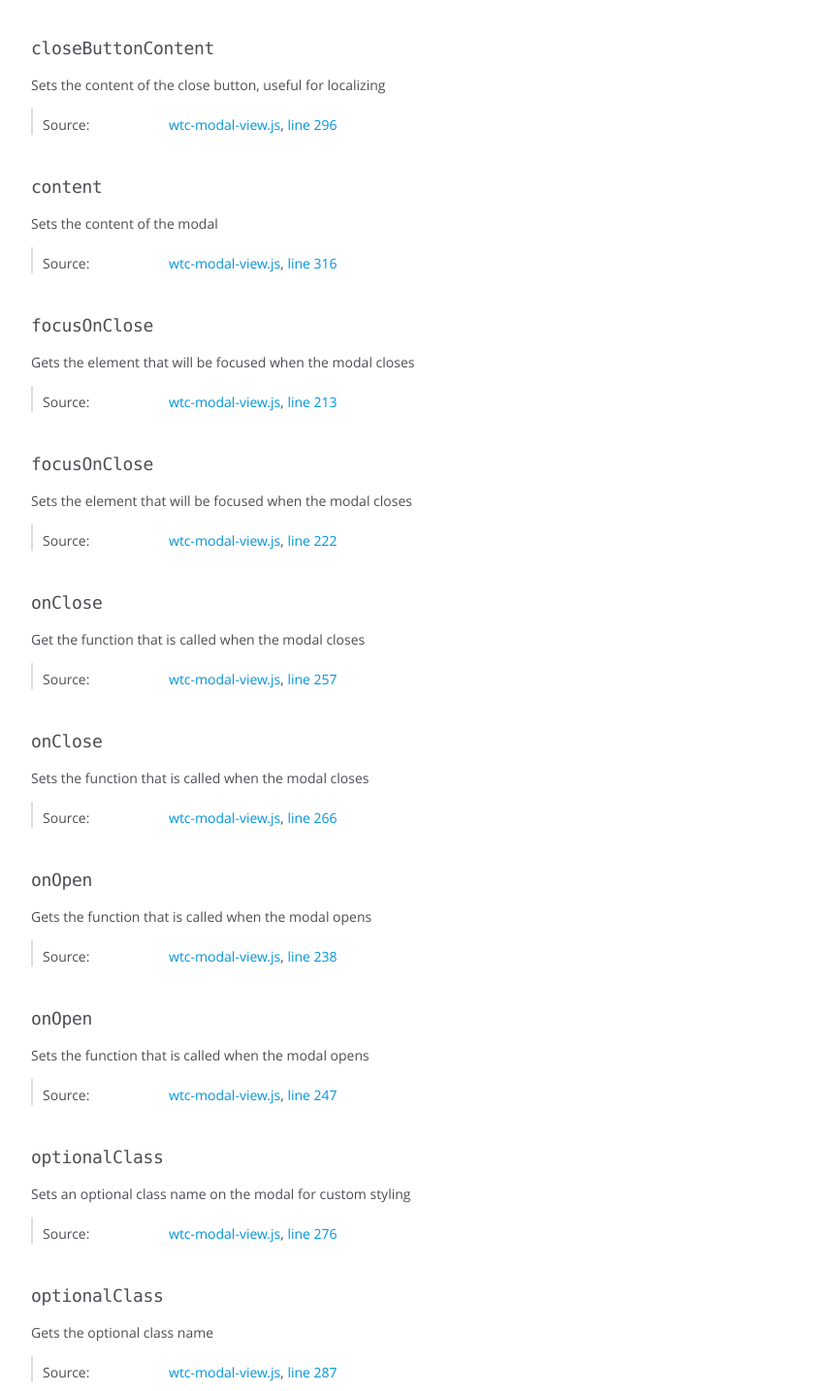
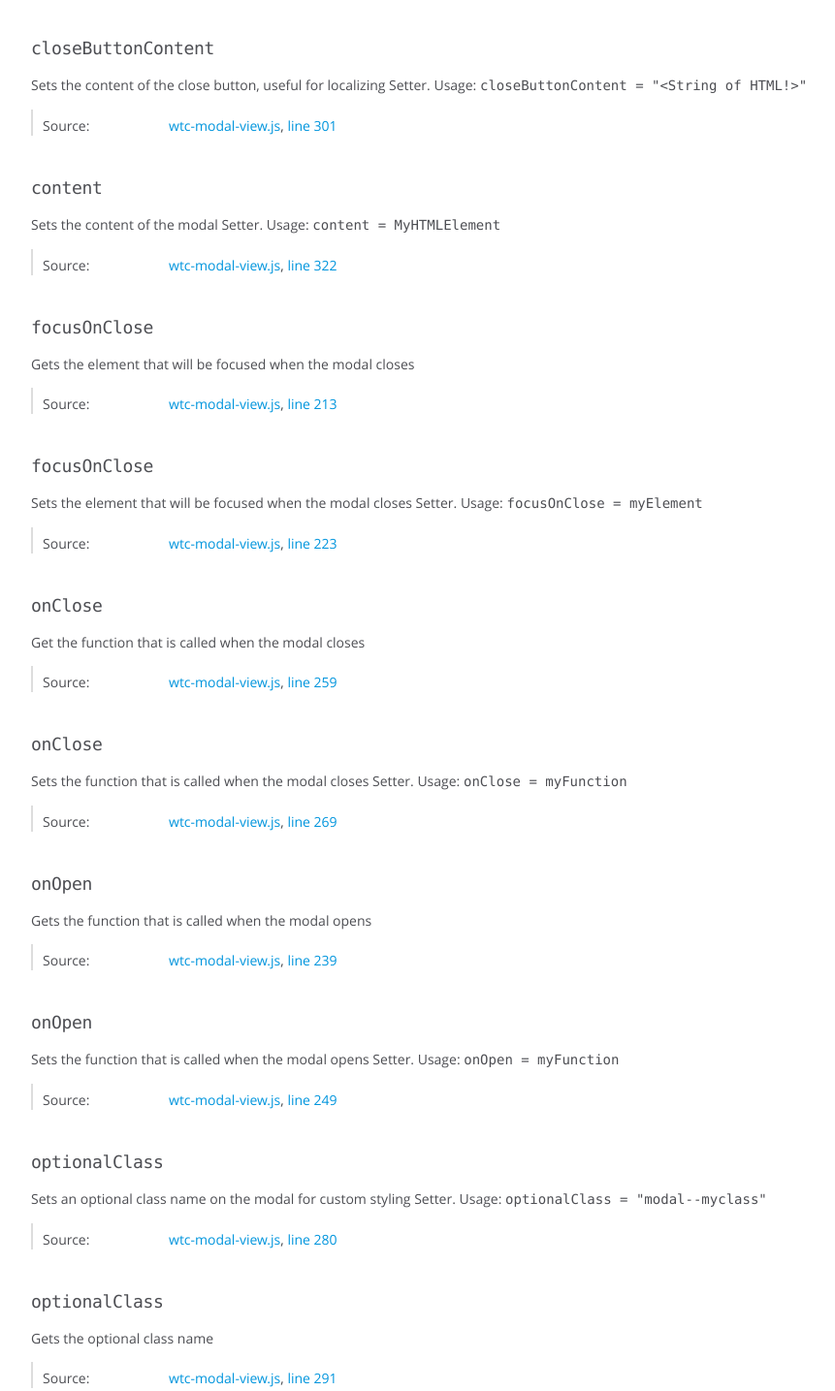
Before and after one commit to wethegit/wtc-modal-view, a website: page docs/Modal.html in a window 1280 px wide. Shown: the part 860-2295 px from the top of the page at 97% size, without its empty margins (0-861 px from the left). Drawn offline with Linux system fonts and the light colour scheme.

Commit message:
Update documentation around setters

```diff
--- a/docs/Modal.html
+++ b/docs/Modal.html
@@ -225,7 +225,8 @@ triggerButton.addEventListener('click', () => {
 
 
 <div class="description">
-    <p>Sets the content of the close button, useful for localizing</p>
+    <p>Sets the content of the close button, useful for localizing
+Setter. Usage: <code>closeButtonContent = &quot;&lt;String of HTML!&gt;&quot;</code></p>
 </div>
 
 
@@ -263,7 +264,7 @@ triggerButton.addEventListener('click', () => {
 
     <dt class="tag-source">Source:</dt>
     <dd class="tag-source"><ul class="dummy"><li>
-        <a href="wtc-modal-view.js.html">wtc-modal-view.js</a>, <a href="wtc-modal-view.js.html#line296">line 296</a>
+        <a href="wtc-modal-view.js.html">wtc-modal-view.js</a>, <a href="wtc-modal-view.js.html#line301">line 301</a>
     </li></ul></dd>
 
 
@@ -287,7 +288,8 @@ triggerButton.addEventListener('click', () => {
 
 
 <div class="description">
-    <p>Sets the content of the modal</p>
+    <p>Sets the content of the modal
+Setter. Usage: <code>content = MyHTMLElement</code></p>
 </div>
 
 
@@ -325,7 +327,7 @@ triggerButton.addEventListener('click', () => {
 
     <dt class="tag-source">Source:</dt>
     <dd class="tag-source"><ul class="dummy"><li>
-        <a href="wtc-modal-view.js.html">wtc-modal-view.js</a>, <a href="wtc-modal-view.js.html#line316">line 316</a>
+        <a href="wtc-modal-view.js.html">wtc-modal-view.js</a>, <a href="wtc-modal-view.js.html#line322">line 322</a>
     </li></ul></dd>
 
 
@@ -411,7 +413,8 @@ triggerButton.addEventListener('click', () => {
 
 
 <div class="description">
-    <p>Sets the element that will be focused when the modal closes</p>
+    <p>Sets the element that will be focused when the modal closes
+Setter. Usage: <code>focusOnClose = myElement</code></p>
 </div>
 
 
@@ -449,7 +452,7 @@ triggerButton.addEventListener('click', () => {
 
     <dt class="tag-source">Source:</dt>
     <dd class="tag-source"><ul class="dummy"><li>
-        <a href="wtc-modal-view.js.html">wtc-modal-view.js</a>, <a href="wtc-modal-view.js.html#line222">line 222</a>
+        <a href="wtc-modal-view.js.html">wtc-modal-view.js</a>, <a href="wtc-modal-view.js.html#line223">line 223</a>
     </li></ul></dd>
 
 
@@ -511,7 +514,7 @@ triggerButton.addEventListener('click', () => {
 
     <dt class="tag-source">Source:</dt>
     <dd class="tag-source"><ul class="dummy"><li>
-        <a href="wtc-modal-view.js.html">wtc-modal-view.js</a>, <a href="wtc-modal-view.js.html#line257">line 257</a>
+        <a href="wtc-modal-view.js.html">wtc-modal-view.js</a>, <a href="wtc-modal-view.js.html#line259">line 259</a>
     </li></ul></dd>
 
 
@@ -535,7 +538,8 @@ triggerButton.addEventListener('click', () => {
 
 
 <div class="description">
-    <p>Sets the function that is called when the modal closes</p>
+    <p>Sets the function that is called when the modal closes
+Setter. Usage: <code>onClose = myFunction</code></p>
 </div>
 
 
@@ -573,7 +577,7 @@ triggerButton.addEventListener('click', () => {
 
     <dt class="tag-source">Source:</dt>
     <dd class="tag-source"><ul class="dummy"><li>
-        <a href="wtc-modal-view.js.html">wtc-modal-view.js</a>, <a href="wtc-modal-view.js.html#line266">line 266</a>
+        <a href="wtc-modal-view.js.html">wtc-modal-view.js</a>, <a href="wtc-modal-view.js.html#line269">line 269</a>
     </li></ul></dd>
 
 
@@ -635,7 +639,7 @@ triggerButton.addEventListener('click', () => {
 
     <dt class="tag-source">Source:</dt>
     <dd class="tag-source"><ul class="dummy"><li>
-        <a href="wtc-modal-view.js.html">wtc-modal-view.js</a>, <a href="wtc-modal-view.js.html#line238">line 238</a>
+        <a href="wtc-modal-view.js.html">wtc-modal-view.js</a>, <a href="wtc-modal-view.js.html#line239">line 239</a>
     </li></ul></dd>
 
 
@@ -659,7 +663,8 @@ triggerButton.addEventListener('click', () => {
 
 
 <div class="description">
-    <p>Sets the function that is called when the modal opens</p>
+    <p>Sets the function that is called when the modal opens
+Setter. Usage: <code>onOpen = myFunction</code></p>
 </div>
 
 
@@ -697,7 +702,7 @@ triggerButton.addEventListener('click', () => {
 
     <dt class="tag-source">Source:</dt>
     <dd class="tag-source"><ul class="dummy"><li>
-        <a href="wtc-modal-view.js.html">wtc-modal-view.js</a>, <a href="wtc-modal-view.js.html#line247">line 247</a>
+        <a href="wtc-modal-view.js.html">wtc-modal-view.js</a>, <a href="wtc-modal-view.js.html#line249">line 249</a>
     </li></ul></dd>
 
 
@@ -721,7 +726,8 @@ triggerButton.addEventListener('click', () => {
 
 
 <div class="description">
-    <p>Sets an optional class name on the modal for custom styling</p>
+    <p>Sets an optional class name on the modal for custom styling
+Setter. Usage: <code>optionalClass = &quot;modal--myclass&quot;</code></p>
 </div>
 
 
@@ -759,7 +765,7 @@ triggerButton.addEventListener('click', () => {
 
     <dt class="tag-source">Source:</dt>
     <dd class="tag-source"><ul class="dummy"><li>
-        <a href="wtc-modal-view.js.html">wtc-modal-view.js</a>, <a href="wtc-modal-view.js.html#line276">line 276</a>
+        <a href="wtc-modal-view.js.html">wtc-modal-view.js</a>, <a href="wtc-modal-view.js.html#line280">line 280</a>
     </li></ul></dd>
 
 
@@ -821,7 +827,7 @@ triggerButton.addEventListener('click', () => {
 
     <dt class="tag-source">Source:</dt>
     <dd class="tag-source"><ul class="dummy"><li>
-        <a href="wtc-modal-view.js.html">wtc-modal-view.js</a>, <a href="wtc-modal-view.js.html#line287">line 287</a>
+        <a href="wtc-modal-view.js.html">wtc-modal-view.js</a>, <a href="wtc-modal-view.js.html#line291">line 291</a>
     </li></ul></dd>
 
 
@@ -1218,7 +1224,7 @@ and shifts user focus back to triggering element, if specified.</p>
 <br class="clear">
 
 <footer>
-    Documentation generated by <a href="https://github.com/jsdoc/jsdoc">JSDoc 3.6.4</a> on Fri May 29 2020 10:29:18 GMT-0700 (Pacific Daylight Time)
+    Documentation generated by <a href="https://github.com/jsdoc/jsdoc">JSDoc 3.6.4</a> on Wed Mar 10 2021 16:56:59 GMT-0800 (Pacific Standard Time)
 </footer>
 
 <script> prettyPrint(); </script>
--- a/src/wtc-modal-view.js
+++ b/src/wtc-modal-view.js
@@ -216,6 +216,7 @@ class Modal {
 
   /**
    * Sets the element that will be focused when the modal closes
+   * Setter. Usage: `focusOnClose = myElement`
    *
    * @param {HTMLElement} element Must be a focusable element
    */
@@ -241,6 +242,7 @@ class Modal {
 
   /**
    * Sets the function that is called when the modal opens
+   * Setter. Usage: `onOpen = myFunction`
    *
    * @param {Function} callback
    */
@@ -260,6 +262,7 @@ class Modal {
 
   /**
    * Sets the function that is called when the modal closes
+   * Setter. Usage: `onClose = myFunction`
    *
    * @param {Function} callback
    */
@@ -270,6 +273,7 @@ class Modal {
 
   /**
    * Sets an optional class name on the modal for custom styling
+   * Setter. Usage: `optionalClass = "modal--myclass"`
    *
    * @param {String|Array} className
    */
@@ -290,6 +294,7 @@ class Modal {
 
   /**
    * Sets the content of the close button, useful for localizing
+   * Setter. Usage: `closeButtonContent = "<String of HTML!>"`
    *
    * @param {string|HTMLElement} content
    */
@@ -310,6 +315,7 @@ class Modal {
 
   /**
    * Sets the content of the modal
+   * Setter. Usage: `content = MyHTMLElement`
    *
    * @param {string|HTMLElement} content
    */
```
Also changed, not shown: docs/global.html (added, +204 -0 lines), docs/index.html (+1 -1 lines), docs/wtc-modal-view.js.html (+7 -1 lines), README.md.
